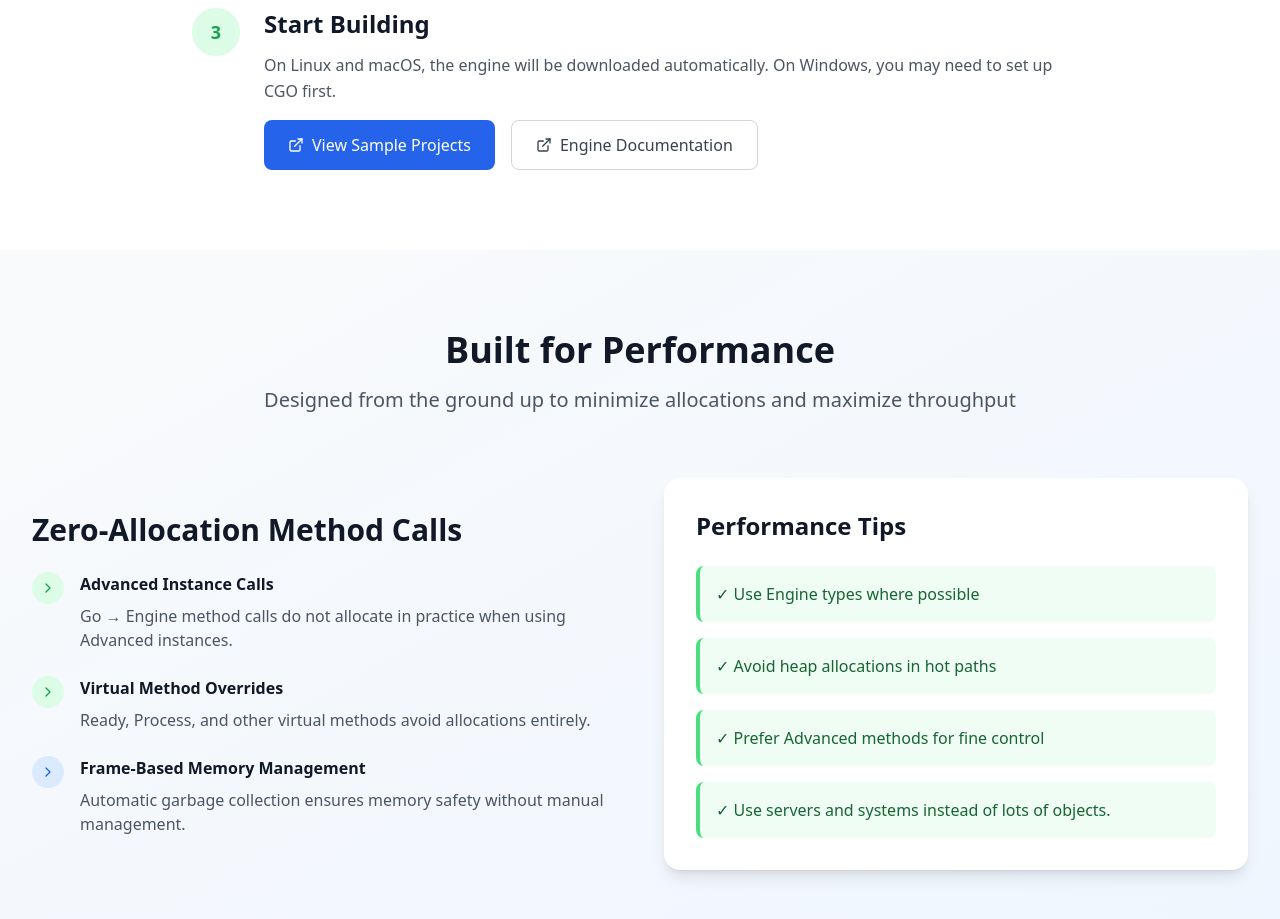
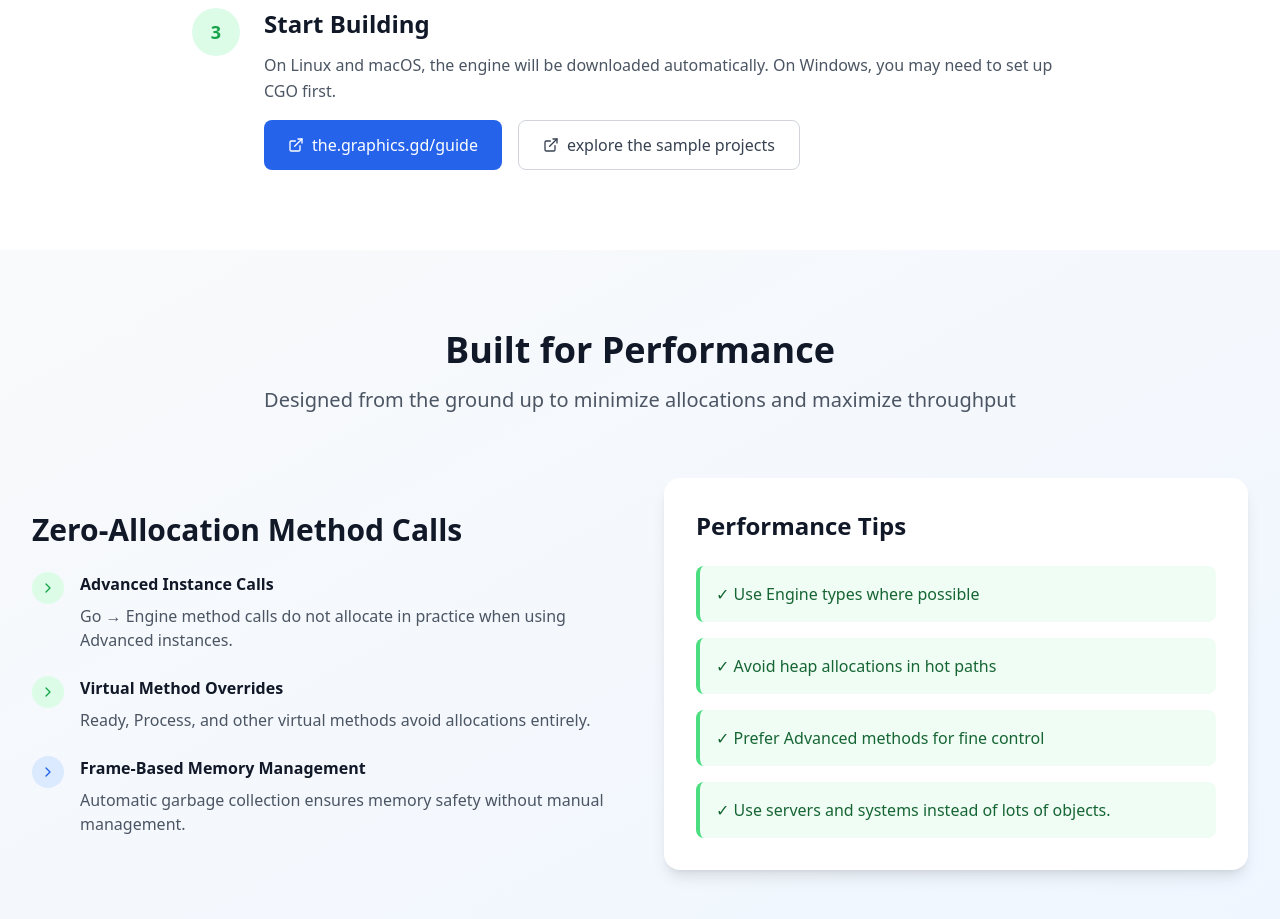
Before and after one commit to grow-graphics/gd, a React (Vite) app: page / in a window 1280 px wide. Shown: the part 3480-4399 px from the top of the page. Built offline with nearby package versions, Linux system fonts and the light colour scheme.

Commit message:
link to the newly refreshed documentation site

```diff
--- a/src/App.tsx
+++ b/src/App.tsx
@@ -195,7 +195,7 @@ function App() {
               </button>
 
               <a
-                href="https://pkg.go.dev/graphics.gd"
+                href="https://the.graphics.gd/guide"
                 target="_blank"
                 rel="noopener noreferrer"
                 className="flex items-center justify-center space-x-2 border border-gray-300 text-gray-700 px-8 py-4 rounded-xl hover:bg-gray-50 transition-all duration-200 hover:shadow-lg"
@@ -453,22 +453,22 @@ func main() {
                   </p>
                   <div className="flex flex-wrap gap-4">
                     <a
-                      href="https://github.com/quaadgras/graphics.gd/tree/samples"
+                      href="https://the.graphics.gd/guide"
                       target="_blank"
                       rel="noopener noreferrer"
                       className="inline-flex items-center space-x-2 bg-blue-600 text-white px-6 py-3 rounded-lg hover:bg-blue-700 transition-colors"
                     >
                       <ExternalLink className="h-4 w-4" />
-                      <span>View Sample Projects</span>
+                      <span>the.graphics.gd/guide</span>
                     </a>
                     <a
-                      href="https://docs.godotengine.org/en/latest/"
+                      href="https://github.com/quaadgras/graphics.gd/tree/samples"
                       target="_blank"
                       rel="noopener noreferrer"
                       className="inline-flex items-center space-x-2 border border-gray-300 text-gray-700 px-6 py-3 rounded-lg hover:bg-gray-50 transition-colors"
                     >
                       <ExternalLink className="h-4 w-4" />
-                      <span>Engine Documentation</span>
+                      <span>explore the sample projects</span>
                     </a>
                   </div>
                 </div>
@@ -788,7 +788,7 @@ func main() {
               <h4 className="text-lg font-semibold mb-4">Resources</h4>
               <div className="space-y-3">
                 <a
-                  href="https://pkg.go.dev/graphics.gd"
+                  href="https://the.graphics.gd/guide"
                   target="_blank"
                   rel="noopener noreferrer"
                   className="block text-gray-300 hover:text-white transition-colors"
```
Also changed, not shown: 1 other file (tests, documents, lock files or other folders).
